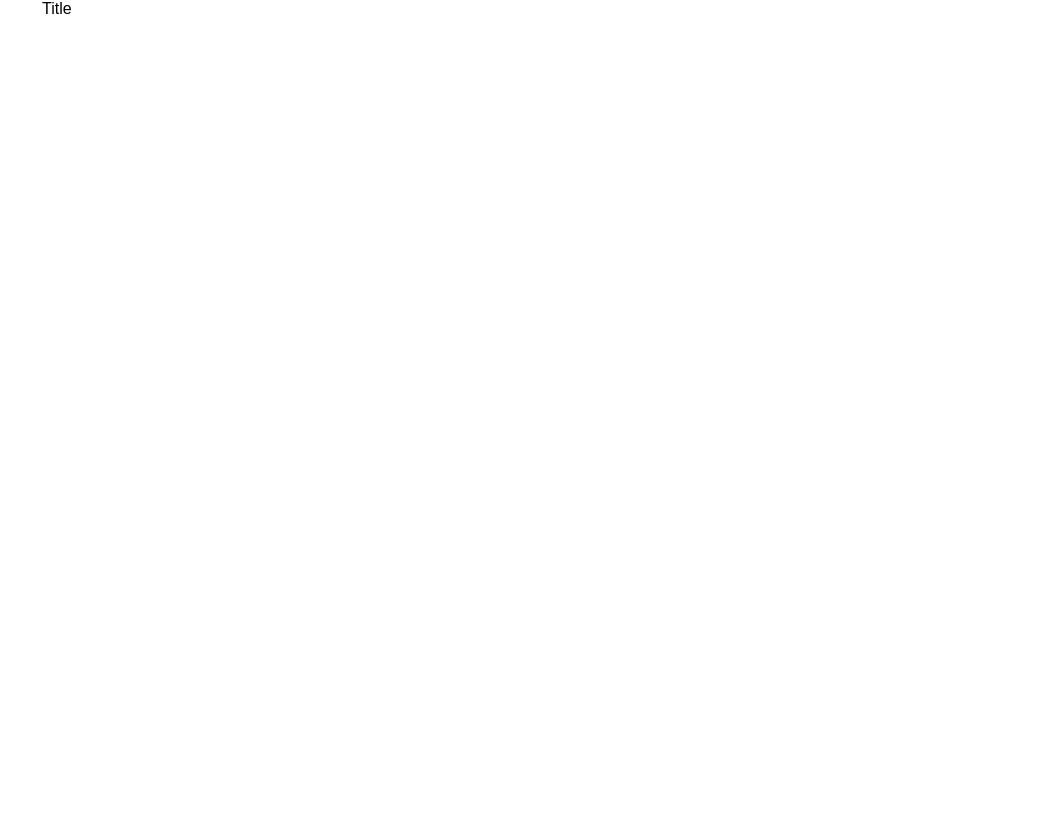
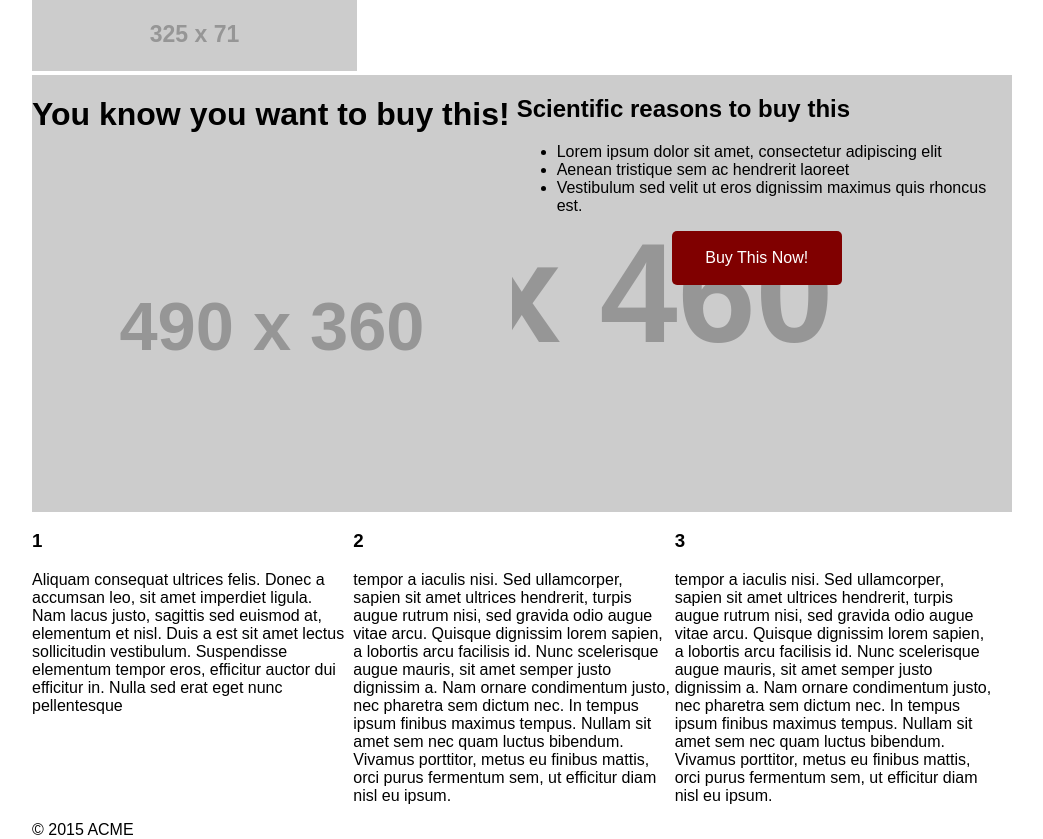
Before and after one commit to ngons/repsonsive-template, a plain HTML site: page index.html in a window 1280 px wide. Shown: the whole page, without its empty margins (118-1161 px from the left). Before the commit the page ends 800 px from the top, so only its background shows below. Drawn offline with Linux system fonts and the light colour scheme; placeholder pictures from the web are drawn by us.

Commit message:
Added box model to resolve the padding issues

```diff
--- a/css/style.css
+++ b/css/style.css
@@ -1,12 +1,85 @@
-.wrapper {
- width: 100%;
+*, *:before, *:after {
+    -webkit-box-sizing: border-box;
+    -moz-box-sizing: border-box;
+    box-sizing: border-box;
+}
+
+body {
+    font-size: 100%;
+}
+
+/*
+    Using width: 100% will always match the width of the container so it will stretch out the image.
+*/
+img {
+    max-width: 100%;
+}
+
+body {
+    width: 100%;
+    height: 100%;
 }
 
 .content {
-    max-width: 960px;
+    max-width: 980px;
     margin: 0 auto;
 }
 
-.header {
+#header {
     width: 100%;
 }
+
+#banner {
+    width: 100%;
+    background-image: url('http://placehold.it/980x460');
+    background-repeat: no-repeat;
+
+}
+
+.banner-leftside, .banner-rightside {
+    display: inline-block;
+    vertical-align: top;
+    width: 49%;
+}
+
+.banner-rightside {
+
+}
+
+.cta-button {
+    border-radius: 5px;
+    -moz-border-radius: 5px;
+    -webkit-border-radius: 5px;
+    background-color: #800000;
+}
+
+.rightside-button {
+    max-width: 35.5%;
+    line-height: 54px;
+    margin: 0 auto;
+    color: #FFFFFF;
+    text-align: center;
+}
+
+#steps {
+    width: 100%;
+}
+
+.step-one, .step-two, .step-three {
+    width: 32.333%;
+    display: inline-block;
+    vertical-align: top;
+}
+
+
+@media only screen and (max-width: 568px) {
+    .banner-leftside, .banner-rightside {
+        display: block;
+        width: 100%;
+    }
+    .step-one, .step-two, .step-three {
+        width: 100%;
+        display: block;
+    }
+
+}
--- a/index.html
+++ b/index.html
@@ -7,7 +7,7 @@
 	<meta charset="utf-8">
 	<meta http-equiv="X-UA-Compatible" content="IE=edge,chrome=1">
 
-	<title></title>
+	<title>Responsive Starter Kit</title>
 	<meta name="description" content="">
 	<meta name="author" content="">
 	<meta name="viewport" content="width=device-width,initial-scale=1">
@@ -19,8 +19,41 @@
 <body>
 <div class="wrapper">
     <div class="content">
-        <div class="header">Title</div>
+        <div id="header"><img src="http://placehold.it/325x71"></div>
+        <div id="banner">
+            <div class="banner-leftside">
+                <h1 class="banner-text">You know you want to buy this!</h1>
+                <img src="http://placehold.it/490x360/000000">
+            </div>
+            <div class="banner-rightside">
+                <h2>Scientific reasons to buy this</h2>
+                <ul>
+                    <li>Lorem ipsum dolor sit amet, consectetur adipiscing elit</li>
+                    <li>Aenean tristique sem ac hendrerit laoreet</li>
+                    <li>Vestibulum sed velit ut eros dignissim maximus quis rhoncus est.</li>
+                </ul>
+                <div class="cta-button rightside-button">Buy This Now!</div>
+            </div>
+        </div>
+        <div id="steps">
+            <div class="step-one">
+                <h3>1</h3>
+                <p>Aliquam consequat ultrices felis. Donec a accumsan leo, sit amet imperdiet ligula. Nam lacus justo, sagittis sed euismod at, elementum et nisl. Duis a est sit amet lectus sollicitudin vestibulum. Suspendisse elementum tempor eros, efficitur auctor dui efficitur in. Nulla sed erat eget nunc pellentesque</p>
+            </div>
+            <div class="step-two">
+                <h3>2</h3>
+                <p>tempor a iaculis nisi. Sed ullamcorper, sapien sit amet ultrices hendrerit, turpis augue rutrum nisi, sed gravida odio augue vitae arcu. Quisque dignissim lorem sapien, a lobortis arcu facilisis id. Nunc scelerisque augue mauris, sit amet semper justo dignissim a. Nam ornare condimentum justo, nec pharetra sem dictum nec. In tempus ipsum finibus maximus tempus. Nullam sit amet sem nec quam luctus bibendum. Vivamus porttitor, metus eu finibus mattis, orci purus fermentum sem, ut efficitur diam nisl eu ipsum.</p>
+            </div>
+            <div class="step-three">
+                <h3>3</h3>
+                <p>tempor a iaculis nisi. Sed ullamcorper, sapien sit amet ultrices hendrerit, turpis augue rutrum nisi, sed gravida odio augue vitae arcu. Quisque dignissim lorem sapien, a lobortis arcu facilisis id. Nunc scelerisque augue mauris, sit amet semper justo dignissim a. Nam ornare condimentum justo, nec pharetra sem dictum nec. In tempus ipsum finibus maximus tempus. Nullam sit amet sem nec quam luctus bibendum. Vivamus porttitor, metus eu finibus mattis, orci purus fermentum sem, ut efficitur diam nisl eu ipsum.</p>
+            </div>
+        </div>
+
+        <footer><div class="copyright">&copy; 2015 ACME</div> </footer>
+
     </div>
+
 </div>
 </body>
 </html>
```
